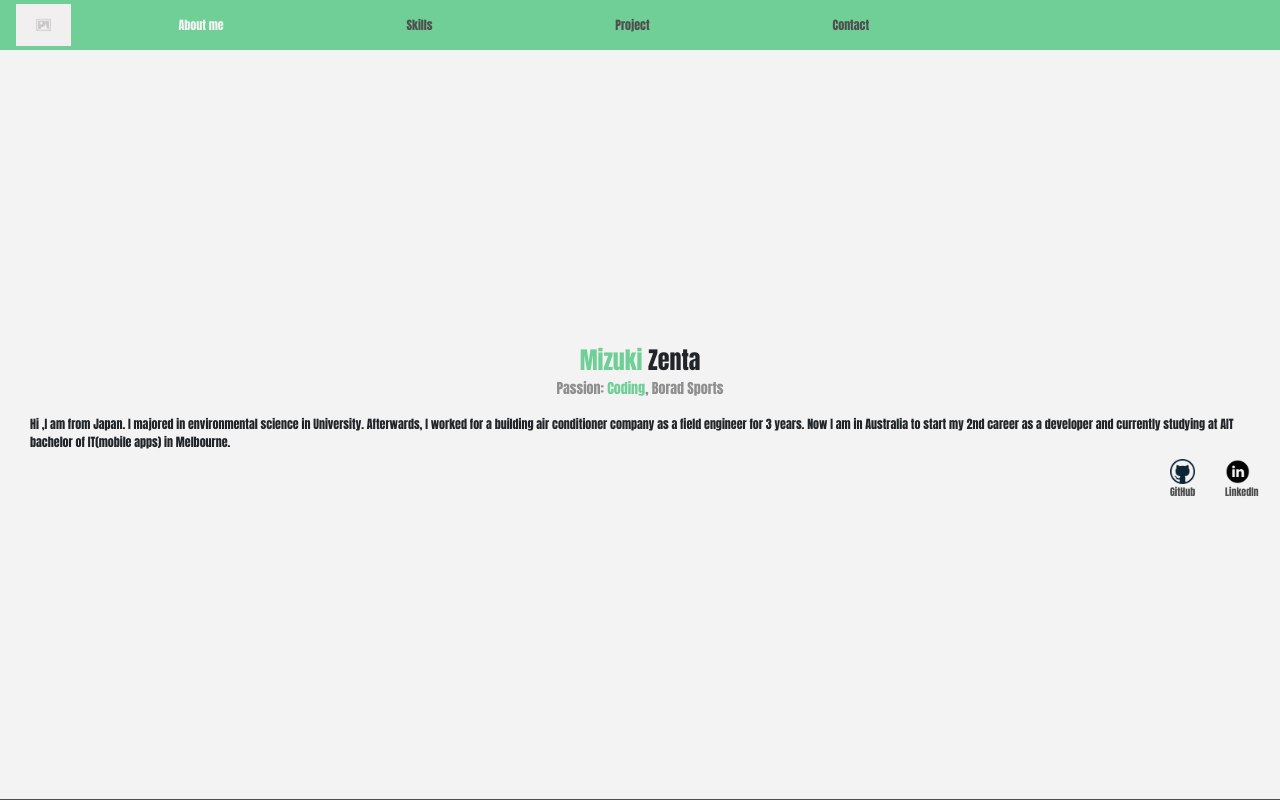
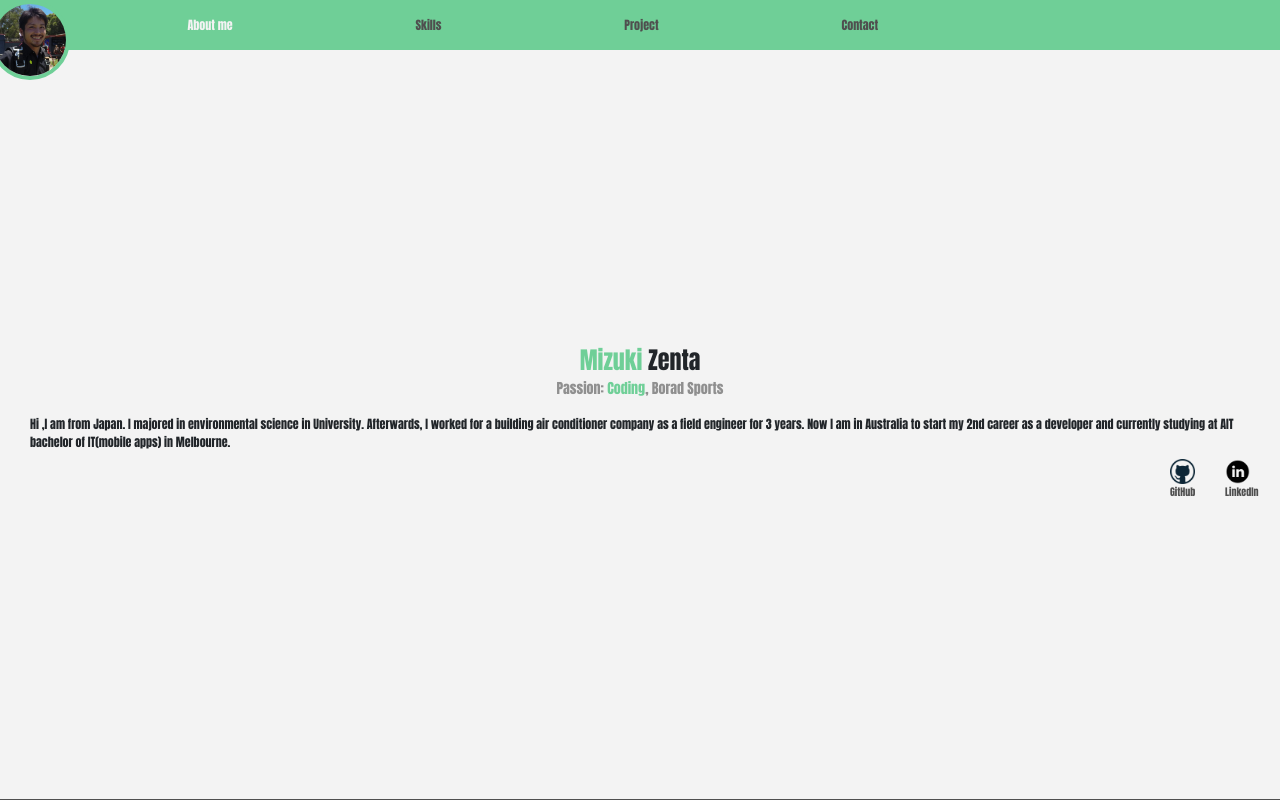
Before and after one commit to MizukiZ/New-Portfolio, a React (Create React App) app: page / in a window 1280 px wide. Shown: the top 800 px of the page. Built offline with nearby package versions, Linux system fonts and the light colour scheme.

Commit message:
add profile image on the top

```diff
--- a/src/App.css
+++ b/src/App.css
@@ -18,6 +18,15 @@
   color: #4f4f4f;
   justify-content: space-around;
   line-height: 50px;
+}
+
+.myImage {
+  width: 80px;
+  height: 80px;
+  border: 4px solid #6fcf97;
+  position: relative;
+  top: 15px;
+  right: 2vw;
 }
 
 .section-item.active-color {
--- a/src/components/Header.js
+++ b/src/components/Header.js
@@ -35,13 +35,13 @@ function activeSection(
 function Header({ position, aboutTop, skillTop, projectTop, contactTop }) {
   return (
     <nav className="navbar navbar-expand-sm sticky-top my-header">
-      <a className="navbar-brand">
+      <div>
         <img
-          src="/placeholder.png"
+          src="/mizuki.JPG"
           alt="profileImage"
-          style={{ width: "55px" }}
+          className="rounded-circle myImage"
         />
-      </a>
+      </div>
 
       <div className="section">
         <p
```
Also changed, not shown: public/mizuki.JPG (added).
